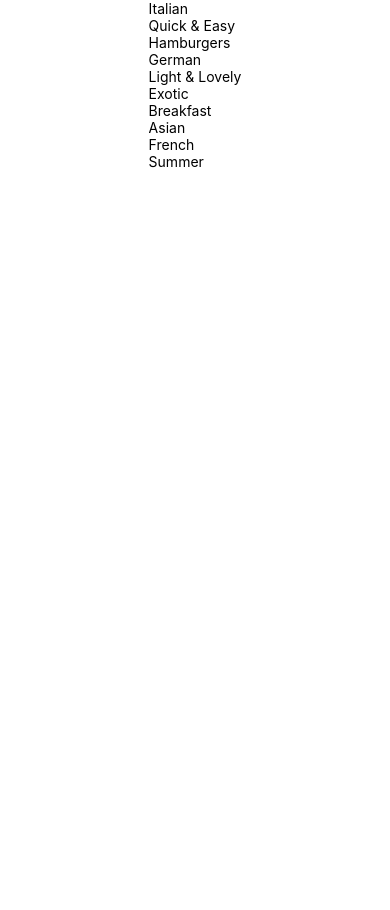
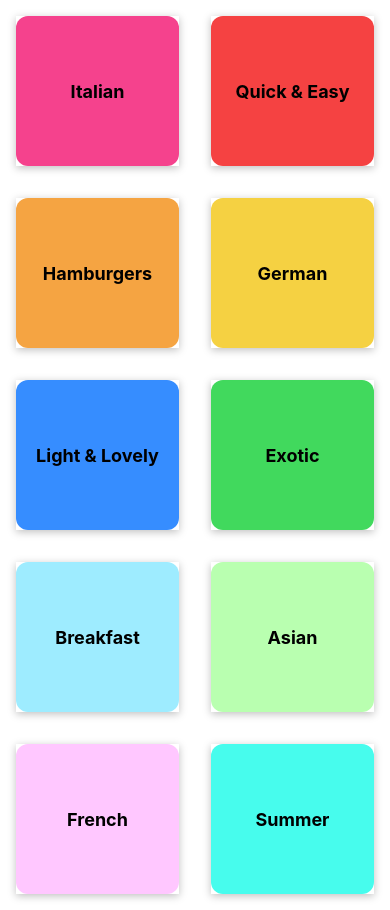
Before and after one commit to HanyMahmoud17/Meals-App, a React Native app: screen / in a window 390 px wide. Before the commit the page ends 844 px from the top, so only its background shows below. Built offline with nearby package versions, Linux system fonts and the light colour scheme.

Commit message:
add the styling for flatlist item

```diff
--- a/App.js
+++ b/App.js
@@ -4,17 +4,16 @@ import CategoryScreen from './screens/CategoryScreen';
 
 export default function App() {
   return (
+    <>
+    <StatusBar style='light'/>
     <View style={styles.container}>
       <CategoryScreen/>
     </View>
+    </>
+
   );
 }
 
 const styles = StyleSheet.create({
-  container: {
-    flex: 1,
-    backgroundColor: '#fff',
-    alignItems: 'center',
-    justifyContent: 'center',
-  },
+
 });
--- a/app.json
+++ b/app.json
@@ -5,6 +5,7 @@
     "version": "1.0.0",
     "orientation": "portrait",
     "icon": "./assets/icon.png",
+    "backgroundColor": "#24180f",
     "userInterfaceStyle": "light",
     "splash": {
       "image": "./assets/splash.png",
--- a/components/CategoryTitle.js
+++ b/components/CategoryTitle.js
@@ -1,13 +1,13 @@
-import { Pressable, StyleSheet, Text, View } from "react-native";
+import { Pressable, StyleSheet, Text, View,Platform } from "react-native";
 import React from "react";
 
 function CategoryTitle({ title, color }) {
   // console.log(title);
   return (
-    <View>
-      <Pressable>
-        <View>
-          <Text>{title}</Text>
+    <View style={styles.gridItem}>
+      <Pressable android_ripple={{color:'#ccc'}} style={({pressed})=> [styles.btn, pressed ? styles.btnPressed : null]}>
+        <View style={[styles.innerContainer,{backgroundColor: color}]}>
+          <Text style={styles.title}>{title}</Text>
         </View>
       </Pressable>
     </View>
@@ -16,4 +16,35 @@ function CategoryTitle({ title, color }) {
 
 export default CategoryTitle;
 
-const styles = StyleSheet.create({});
+const styles = StyleSheet.create({
+    gridItem:{
+        flex:1,
+        margin:16,
+        height:150,
+
+        // this is important to show the shadow in ios
+        backgroundColor:'white',
+        elevation:8,
+        shadowColor:'black',
+        shadowOpacity:0.25,
+        shadowRadius:8,
+        shadowOffset:{width:0, height:2},
+        overflow:Platform.OS === 'android' ? 'hidden' : 'visible'
+    },
+    btn:{
+        flex:1,
+    },
+    btnPressed:{
+        opacity: 0.5
+    },
+    innerContainer:{
+        flex:1,
+        alignItems:'center',
+        justifyContent: 'center',
+        borderRadius:12,
+    },
+    title:{
+        fontWeight:'bold',
+        fontSize:18
+    }
+});
--- a/package.json
+++ b/package.json
@@ -12,7 +12,9 @@
     "expo": "~49.0.15",
     "expo-status-bar": "~1.6.0",
     "react": "18.2.0",
-    "react-native": "0.72.6"
+    "react-native": "0.72.6",
+    "react-native-screens": "~3.22.0",
+    "react-native-safe-area-context": "4.6.3"
   },
   "devDependencies": {
     "@babel/core": "^7.20.0"
--- a/screens/CategoryScreen.js
+++ b/screens/CategoryScreen.js
@@ -1,20 +1,25 @@
-import { StyleSheet, Text, View,FlatList } from 'react-native'
-import React from 'react'
-import { CATEGORIES } from '../data/dummy-data'
-import CategoryTitle from '../components/CategoryTitle'
+import { StyleSheet, Text, View, FlatList } from "react-native";
+import React from "react";
+import { CATEGORIES } from "../data/dummy-data";
+import CategoryTitle from "../components/CategoryTitle";
 
-
-function categoryHandler(itemData){
-    // console.log(item);
-  return  <CategoryTitle title={itemData.item.title} color={itemData.item.color} />
+function categoryHandler(itemData) {
+  return (
+    <CategoryTitle title={itemData.item.title} color={itemData.item.color} />
+  );
 }
 
 const CategoryScreen = () => {
   return (
-    <FlatList data={CATEGORIES} keyExtractor={(item)=> item.id}  renderItem={categoryHandler} />
-  )
-}
+    <FlatList
+      data={CATEGORIES}
+      keyExtractor={(item) => item.id}
+      renderItem={categoryHandler}
+      numColumns={2}
+    />
+  );
+};
 
-export default CategoryScreen
+export default CategoryScreen;
 
-const styles = StyleSheet.create({})
+const styles = StyleSheet.create({});
```
Also changed, not shown: 1 other file (tests, documents, lock files or other folders).
